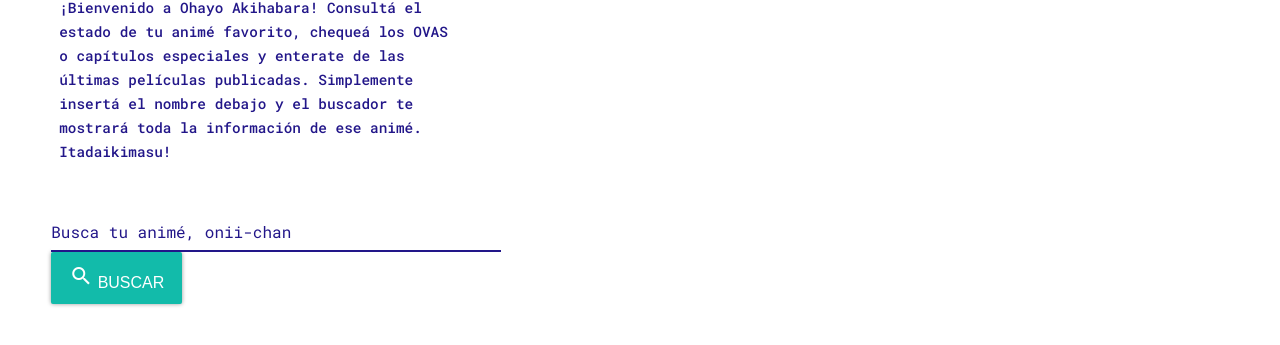
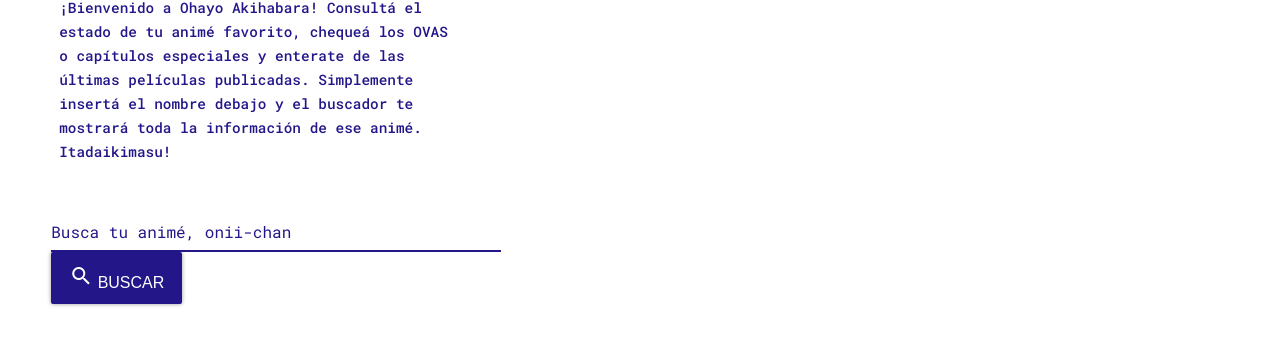
Before and after one commit to NicoMGrad/PWA-TP2-Prueba3, a plain HTML site: page index.html in a window 1280 px wide. In both pictures the pointer is over the button 116 px from the left and 672 px from the top of the page. Shown: the part 395-740 px from the top of the page. Drawn offline with nearby package versions, Linux system fonts and the light colour scheme.

Commit message:
Update style.css

```diff
--- a/style.css
+++ b/style.css
@@ -755,13 +755,13 @@ h6 {
   }
 
   .miRipple:hover {
-    background-size: 15000%;
-    background-color: rgb(18, 187, 170);
-    background-image: radial-gradient(circle,transparent 1%, rgb(18, 187, 170) 1%);
+    background-color: #221689;
+    background-image: radial-gradient(circle,transparent 1%, #221689 1%);
     background-position: center;
+    background-size: 1500%;
   }
 
-  .miRipplez:active {
+  .miRipple:active {
       transition: background 0s;
       background-color: #6200EE;
       background-size: 100%;
```
